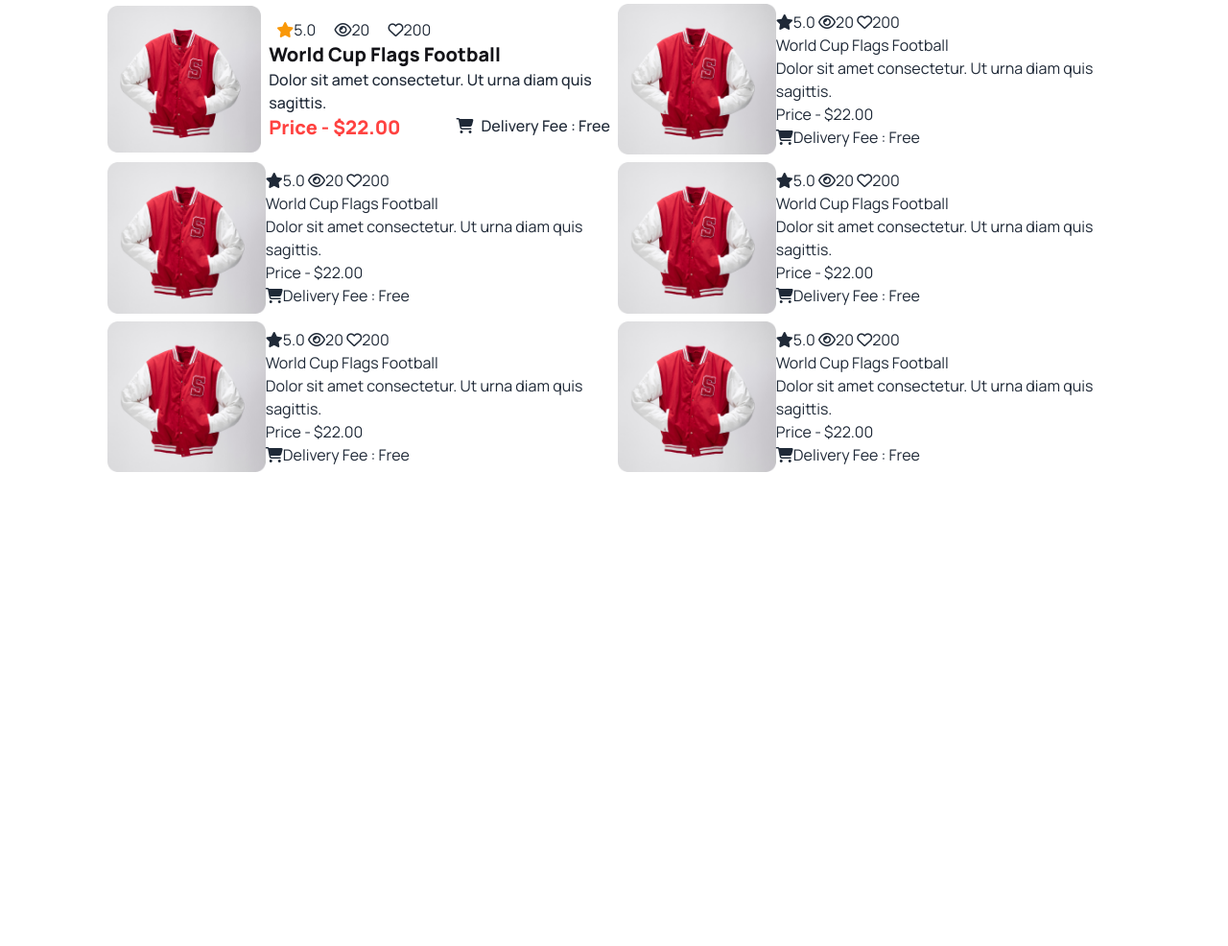
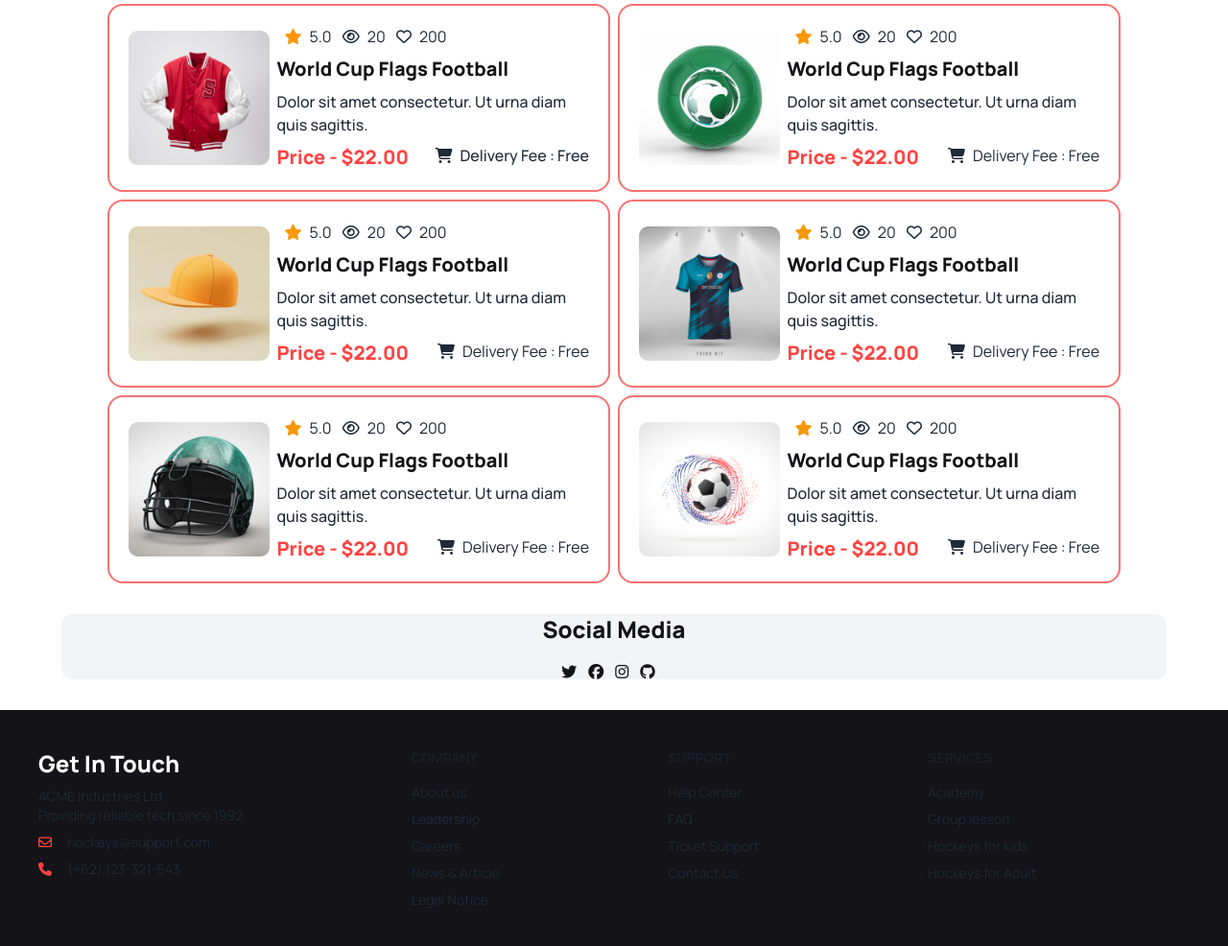
Before and after one commit to nasrin137/Hockeys-website, a plain HTML site: page index.html in a window 1280 px wide. Shown: the part 2331-3317 px from the top of the page at 96% size. Before the commit the page ends 2823 px from the top, so only its background shows below. Drawn offline with nearby package versions, Linux system fonts and the light colour scheme.

Commit message:
added footer

```diff
--- a/index.html
+++ b/index.html
@@ -159,134 +159,141 @@
                 <p class="text-[] text-base font-medium">Dit amet consectetur. Condimentum dignissim adipiscing aliquam turpis placerat dolor. Purus urna in sit nullam proin. </p>
             </div>
             <div class="max-w-6xl mx-auto px-12 grid grid-cols-1 lg:grid-cols-2 lg:grid-rows-3 gap-2">
-                <div class="flex gap-2 justify-between items-center">
-                    <div>
+                <div class="flex gap-2 justify-between items-center border-2 border-red-400 border-solid rounded-2xl p-5 ">
+                    <div class="rounded-xl">
                         <img src="Images/5.png" alt="">
                     </div>
-                   <div>
-                    <div>
+
+                    <div class="space-y-2">
                         <div class="">
-                            <a class="mr-2" href=""><i class="fa-solid fa-star ml-2 text-[#F99808]"></i>5.0</a>
-                            <a class="mr-2" href=""><i class="fa-regular fa-eye ml-2"></i>20</a>
-                            <a class="mr-2" href=""><i class="fa-regular fa-heart ml-2"></i>200</a>
+                            <a class="ml-2" href=""><i class="fa-solid fa-star mr-2 text-[#F99808]"></i>5.0</a>
+                            <a class="ml-2" href=""><i class="fa-regular fa-eye mr-2"></i>20</a>
+                            <a class="ml-2" href=""><i class="fa-regular fa-heart mr-2"></i>200</a>
                         </div>
                         <h1 class="text-[#131318] text-xl font-extrabold">World Cup Flags Football</h1>
                         <p class="text-[] text-base font-medium">Dolor sit amet consectetur. Ut urna diam quis sagittis. </p>
-                    </div>
                         <div class="flex justify-between">
                             <h4 class="text-[#FF4240] text-xl font-extrabold">Price - $22.00</h4>
-                        <a class="text-[] text-base font-medium " href=""><i class="fa-solid fa-cart-shopping mr-2"></i>Delivery Fee : Free</a>
+                            <a class="text-[] text-base font-medium " href=""><i class="fa-solid fa-cart-shopping mr-2 "></i>Delivery Fee : Free</a>
                         </div>
                     </div>
 
 
+
+
                 </div>
-                <div class="flex justify-between items-center">
-                    <div>
-                        <img src="Images/5.png" alt="">
+                <div class="flex gap-2 justify-between items-center border-2 border-red-400 border-solid rounded-2xl p-5">
+                    <div class="rounded-xl">
+                        <img src="Images/6.png" alt="">
                     </div>
                    <div>
+                    <div class="space-y-2">
                         <div>
-                        <div>
-                            <a href=""><i class="fa-solid fa-star"></i>5.0</a>
-                            <a href=""><i class="fa-regular fa-eye"></i>20</a>
-                            <a href=""><i class="fa-regular fa-heart"></i>200</a>
+                            <a class="ml-2" href=""><i class="fa-solid fa-star mr-2 text-[#F99808]"></i>5.0</a>
+                            <a class="ml-2" href=""><i class="fa-regular fa-eye mr-2"></i>20</a>
+                            <a class="ml-2" href=""><i class="fa-regular fa-heart mr-2"></i>200</a>
+
                         </div>
-                        <h1>World Cup Flags Football</h1>
-                        <p>Dolor sit amet consectetur. Ut urna diam quis sagittis. </p>
+                        <h1 class="text-[#131318] text-xl font-extrabold">World Cup Flags Football</h1>
+                        <p class="text-[] text-base font-medium">Dolor sit amet consectetur. Ut urna diam quis sagittis. </p>
+                        <div class="flex justify-between">
+                            <h4 class="text-[#FF4240] text-xl font-extrabold">Price - $22.00</h4>
+                            <a href=""><i class="fa-solid fa-cart-shopping mr-2"></i>Delivery Fee : Free</a>
                         </div>
-                    <div>
-                        <h4>Price - $22.00</h4>
-                        <a href=""><i class="fa-solid fa-cart-shopping"></i>Delivery Fee : Free</a>
                     </div>
+
                    </div>
 
 
                 </div>
-                <div class="flex justify-between items-center">
-                    <div>
-                        <img src="Images/5.png" alt="">
+                <div class="flex gap-2 justify-between items-center border-2 border-red-400 border-solid rounded-2xl p-5">
+                    <div class="rounded-xl">
+                        <img src="Images/7.png" alt="">
                     </div>
                    <div>
+                    <div class="space-y-2">
                         <div>
-                        <div>
-                            <a href=""><i class="fa-solid fa-star"></i>5.0</a>
-                            <a href=""><i class="fa-regular fa-eye"></i>20</a>
-                            <a href=""><i class="fa-regular fa-heart"></i>200</a>
+                            <a class="ml-2" href=""><i class="fa-solid fa-star mr-2 text-[#F99808]"></i>5.0</a>
+                            <a class="ml-2" href=""><i class="fa-regular fa-eye mr-2"></i>20</a>
+                            <a class="ml-2" href=""><i class="fa-regular fa-heart mr-2"></i>200</a>
                         </div>
-                        <h1>World Cup Flags Football</h1>
-                        <p>Dolor sit amet consectetur. Ut urna diam quis sagittis. </p>
+                        <h1 class="text-[#131318] text-xl font-extrabold">World Cup Flags Football</h1>
+                        <p class="text-[] text-base font-medium">Dolor sit amet consectetur. Ut urna diam quis sagittis. </p>
+                        <div class="flex justify-between">
+                            <h4 class="text-[#FF4240] text-xl font-extrabold">Price - $22.00</h4>
+                            <a href=""><i class="fa-solid fa-cart-shopping mr-2"></i>Delivery Fee : Free</a>
                         </div>
-                    <div>
-                        <h4>Price - $22.00</h4>
-                        <a href=""><i class="fa-solid fa-cart-shopping"></i>Delivery Fee : Free</a>
                     </div>
+
                    </div>
 
 
                 </div>
-                <div class="flex justify-between items-center">
-                    <div>
-                        <img src="Images/5.png" alt="">
+                <div class="flex gap-2 justify-between items-center border-2 border-red-400 border-solid rounded-2xl p-5">
+                    <div class="rounded-xl">
+                        <img src="Images/8.png" alt="">
                     </div>
                    <div>
+                    <div class="space-y-2">
                         <div>
-                        <div>
-                            <a href=""><i class="fa-solid fa-star"></i>5.0</a>
-                            <a href=""><i class="fa-regular fa-eye"></i>20</a>
-                            <a href=""><i class="fa-regular fa-heart"></i>200</a>
+                            <a class="ml-2" href=""><i class="fa-solid fa-star mr-2 text-[#F99808]"></i>5.0</a>
+                            <a class="ml-2" href=""><i class="fa-regular fa-eye mr-2"></i>20</a>
+                            <a class="ml-2" href=""><i class="fa-regular fa-heart mr-2"></i>200</a>
                         </div>
-                        <h1>World Cup Flags Football</h1>
-                        <p>Dolor sit amet consectetur. Ut urna diam quis sagittis. </p>
+                        <h1 class="text-[#131318] text-xl font-extrabold">World Cup Flags Football</h1>
+                        <p class="text-[] text-base font-medium">Dolor sit amet consectetur. Ut urna diam quis sagittis. </p>
+                        <div class="flex justify-between">
+                            <h4 class="text-[#FF4240] text-xl font-extrabold">Price - $22.00</h4>
+                            <a href=""><i class="fa-solid fa-cart-shopping mr-2"></i>Delivery Fee : Free</a>
                         </div>
-                    <div>
-                        <h4>Price - $22.00</h4>
-                        <a href=""><i class="fa-solid fa-cart-shopping"></i>Delivery Fee : Free</a>
                     </div>
+
                    </div>
 
 
                 </div>
-                <div class="flex justify-between items-center">
-                    <div>
-                        <img src="Images/5.png" alt="">
+                <div class="flex gap-2 justify-between items-center border-2 border-red-400 border-solid rounded-2xl p-5">
+                    <div class="rounded-xl">
+                        <img src="Images/9.png" alt="">
                     </div>
                    <div>
+                    <div class="space-y-2">
                         <div>
-                        <div>
-                            <a href=""><i class="fa-solid fa-star"></i>5.0</a>
-                            <a href=""><i class="fa-regular fa-eye"></i>20</a>
-                            <a href=""><i class="fa-regular fa-heart"></i>200</a>
+                            <a class="ml-2" href=""><i class="fa-solid fa-star mr-2 text-[#F99808]"></i>5.0</a>
+                            <a class="ml-2" href=""><i class="fa-regular fa-eye mr-2"></i>20</a>
+                            <a class="ml-2" href=""><i class="fa-regular fa-heart mr-2"></i>200</a>
                         </div>
-                        <h1>World Cup Flags Football</h1>
-                        <p>Dolor sit amet consectetur. Ut urna diam quis sagittis. </p>
+                        <h1 class="text-[#131318] text-xl font-extrabold">World Cup Flags Football</h1>
+                        <p class="text-[] text-base font-medium">Dolor sit amet consectetur. Ut urna diam quis sagittis. </p>
+                        <div class="flex justify-between">
+                            <h4 class="text-[#FF4240] text-xl font-extrabold">Price - $22.00</h4>
+                            <a href=""><i class="fa-solid fa-cart-shopping mr-2"></i>Delivery Fee : Free</a>
                         </div>
-                    <div>
-                        <h4>Price - $22.00</h4>
-                        <a href=""><i class="fa-solid fa-cart-shopping"></i>Delivery Fee : Free</a>
                     </div>
+
                    </div>
 
 
                 </div>
-                <div class="flex justify-between items-center">
-                    <div>
-                        <img src="Images/5.png" alt="">
+                <div class="flex gap-2 justify-between items-center border-2 border-red-400 border-solid rounded-2xl p-5">
+                    <div class="rounded-xl">
+                        <img src="Images/10.png" alt="">
                     </div>
                    <div>
+                    <div class="space-y-2">
                         <div>
-                        <div>
-                            <a href=""><i class="fa-solid fa-star"></i>5.0</a>
-                            <a href=""><i class="fa-regular fa-eye"></i>20</a>
-                            <a href=""><i class="fa-regular fa-heart"></i>200</a>
+                            <a class="ml-2" href=""><i class="fa-solid fa-star mr-2 text-[#F99808]"></i>5.0</a>
+                            <a class="ml-2" href=""><i class="fa-regular fa-eye mr-2"></i>20</a>
+                            <a class="ml-2" href=""><i class="fa-regular fa-heart mr-2"></i>200</a>
                         </div>
-                        <h1>World Cup Flags Football</h1>
-                        <p>Dolor sit amet consectetur. Ut urna diam quis sagittis. </p>
+                        <h1 class="text-[#131318] text-xl font-extrabold">World Cup Flags Football</h1>
+                        <p class="text-[] text-base font-medium">Dolor sit amet consectetur. Ut urna diam quis sagittis. </p>
+                        <div class="flex justify-between">
+                            <h4 class="text-[#FF4240] text-xl font-extrabold">Price - $22.00</h4>
+                            <a href=""><i class="fa-solid fa-cart-shopping mr-2"></i>Delivery Fee : Free</a>
                         </div>
-                    <div>
-                        <h4>Price - $22.00</h4>
-                        <a href=""><i class="fa-solid fa-cart-shopping"></i>Delivery Fee : Free</a>
                     </div>
+
                    </div>
 
 
@@ -294,9 +301,49 @@
 
             </div>
         </section>
+        <!-- Social Media Section -->
+        <section>
+            <div class="max-w-6xl mx-auto px-12 my-8 text-center bg-gray-100 rounded-xl border-gray-400">
+                <h3 class="text-[#131318] text-2xl font-extrabold">Social Media</h3>
+                <div class=" flex justify-center items-center mt-5 text-[#131318] ">
+                    <i class="fa-brands fa-twitter mr-3"></i>
+                    <i class="fa-brands fa-facebook mr-3"></i>
+                    <i class="fa-brands fa-instagram mr-3"></i>
+                    <i class="fa-brands fa-github mr-3"></i>
+                </div>
+             </div>
+        </section>
     </main>
-    <footer>
+    <footer class="footer p-10 bg-base-200 text-base-content bg-[#131318]">
+        <aside>
+          <h1 class="text-[#FFF] text-2xl font-extrabold">Get In Touch</h1>
+          <p>ACME Industries Ltd.<br/>Providing reliable tech since 1992</p>
+          <a href=""><i class="fa-regular fa-envelope text-[#FF4240] mr-4"></i>hockeys@support.com</a>
+          <a href=""><i class="fa-solid fa-phone text-[#FF4240] mr-4"></i>(+62) 123-321-543</a>
+        </aside>
+        <nav>
+          <header class="footer-title">Company</header>
+          <a class="link link-hover">About us</a>
+          <a class="link link-hover">Leadership</a>
+          <a class="link link-hover">Careers</a>
+          <a class="link link-hover">News & Article</a>
+          <a class="link link-hover">Legal Notice</a>
 
+        </nav>
+        <nav>
+          <header class="footer-title">Support</header>
+          <a class="link link-hover">Help Center</a>
+          <a class="link link-hover">FAQ</a>
+          <a class="link link-hover">Ticket Support</a>
+          <a class="link link-hover">Contact Us</a>
+        </nav>
+        <nav>
+          <header class="footer-title">Services</header>
+          <a class="link link-hover">Academy</a>
+          <a class="link link-hover">Group lesson</a>
+          <a class="link link-hover">Hockeys for kids</a>
+          <a class="link link-hover">Hockeys for Adult</a>
+        </nav>
       </footer>
 
 </body>
```
Lines whose indentation alone changed are shown as unchanged.
